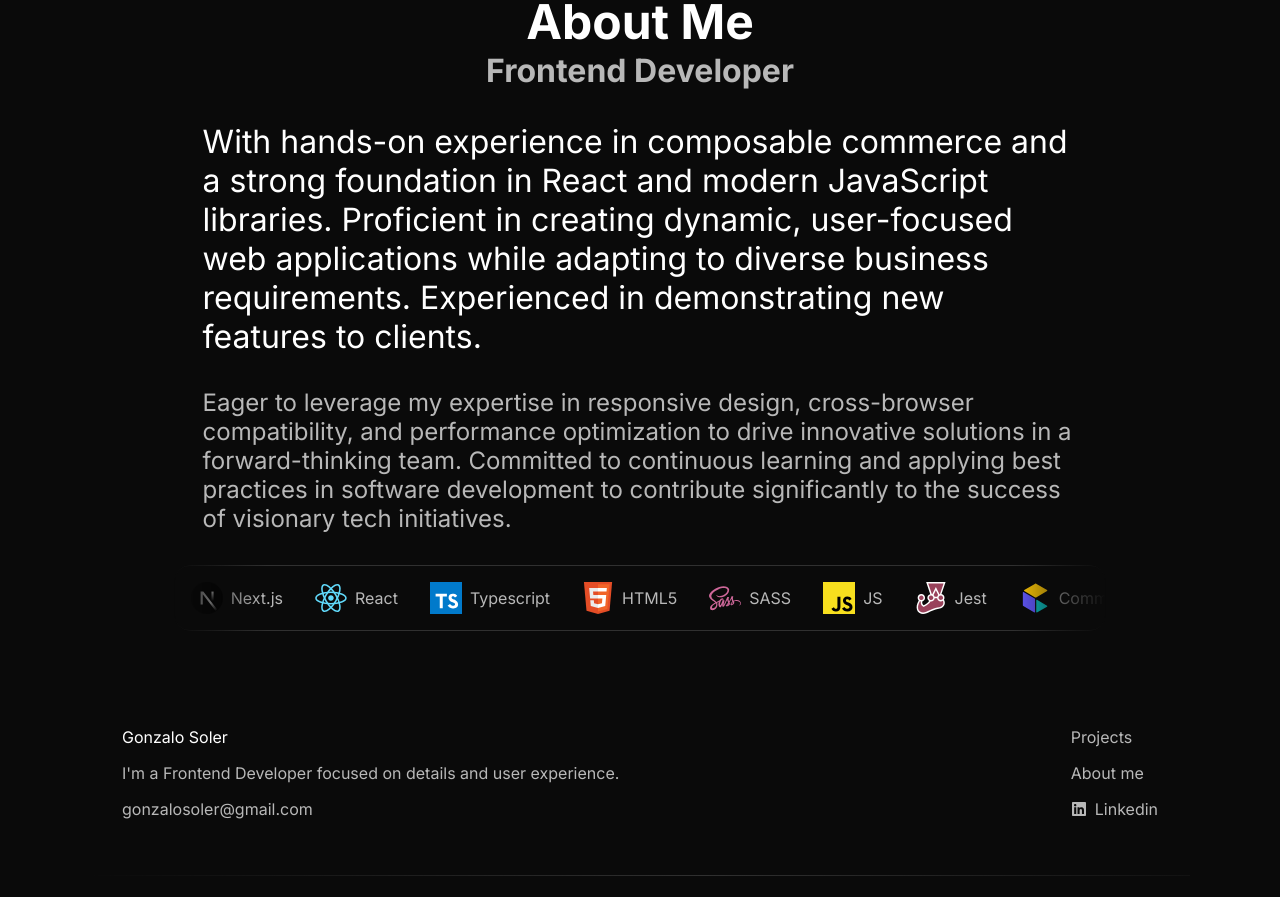
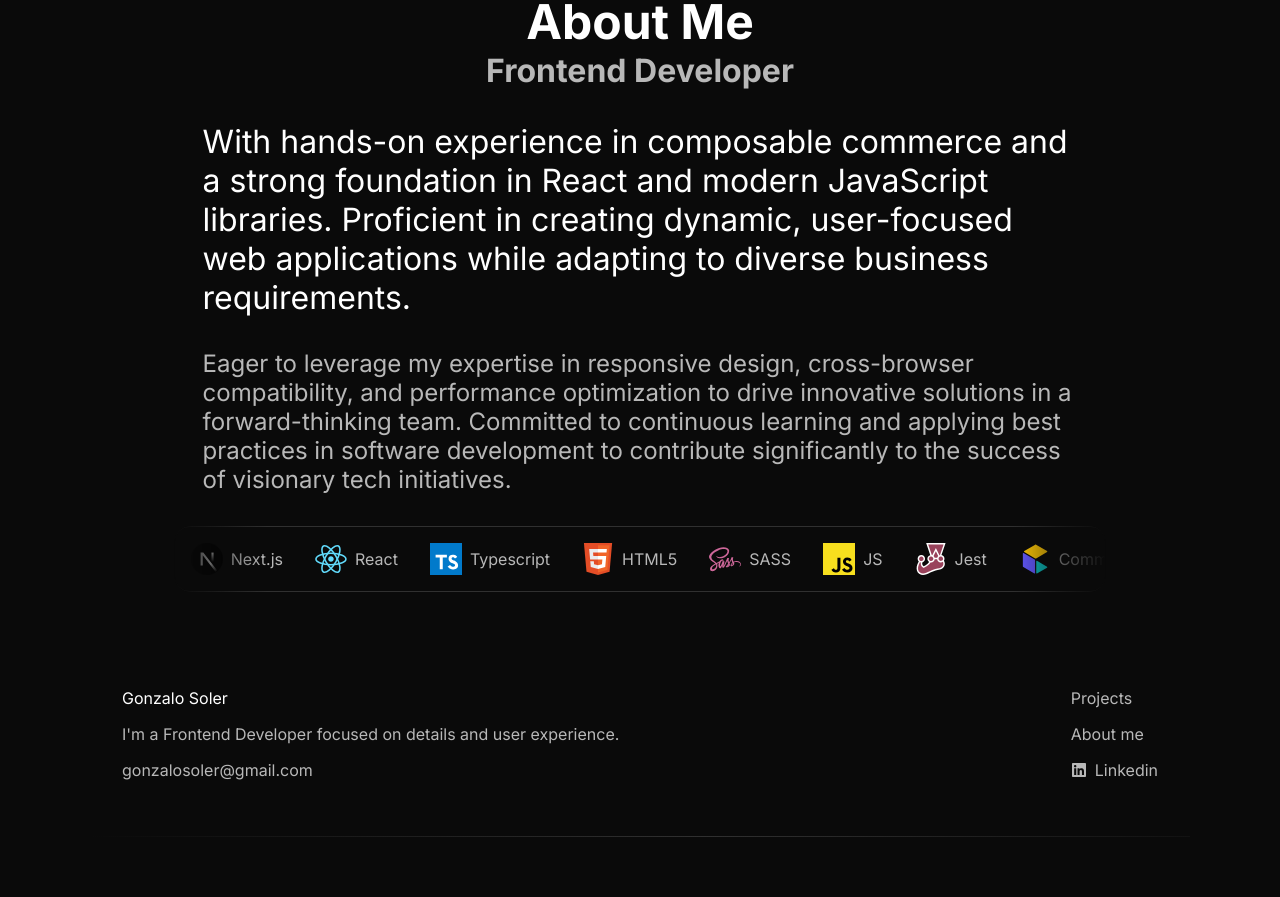
Before and after one commit to gonzalo-s/gonzalo_soler_web, a Next.js app: page / in a window 1280 px wide. Shown: the part 1960-2857 px from the top of the page. Built offline with nearby package versions, Linux system fonts and the light colour scheme.

Commit message:
feat(constants): update sectios constant

```diff
--- a/src/constants/sections.ts
+++ b/src/constants/sections.ts
@@ -156,7 +156,7 @@ export const SECTIONS: Sections = [
     },
     description: {
       highlightText:
-        'With hands-on experience in composable commerce and a strong foundation in React and modern JavaScript libraries. Proficient in creating dynamic, user-focused web applications while adapting to diverse business requirements. Experienced in demonstrating new features to clients.',
+        'With hands-on experience in composable commerce and a strong foundation in React and modern JavaScript libraries. Proficient in creating dynamic, user-focused web applications while adapting to diverse business requirements.',
       text: 'Eager to leverage my expertise in responsive design, cross-browser compatibility, and performance optimization to drive innovative solutions in a forward-thinking team. Committed to continuous learning and applying best practices in software development to contribute significantly to the success of visionary tech initiatives.',
     },
   },
```
